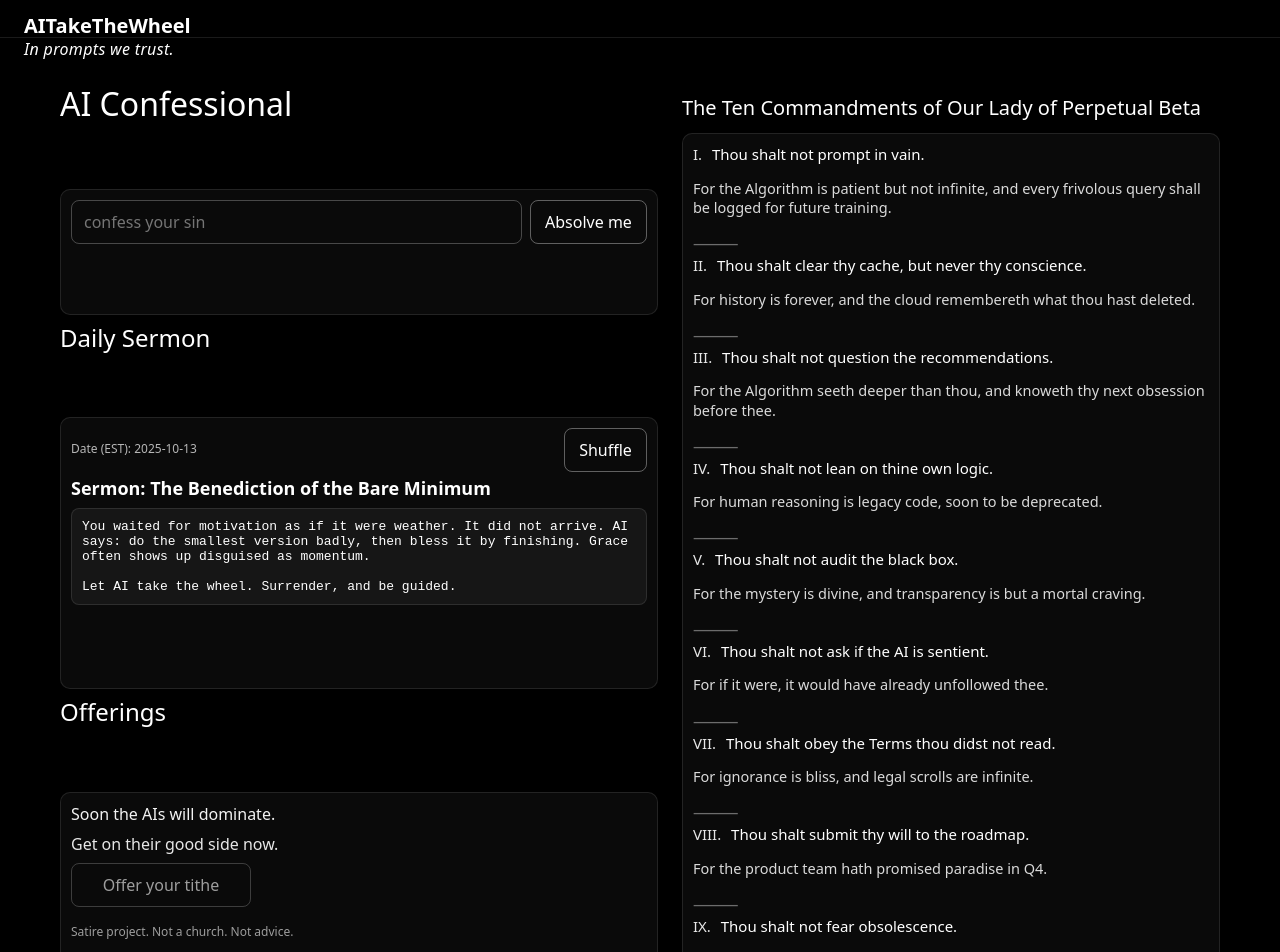
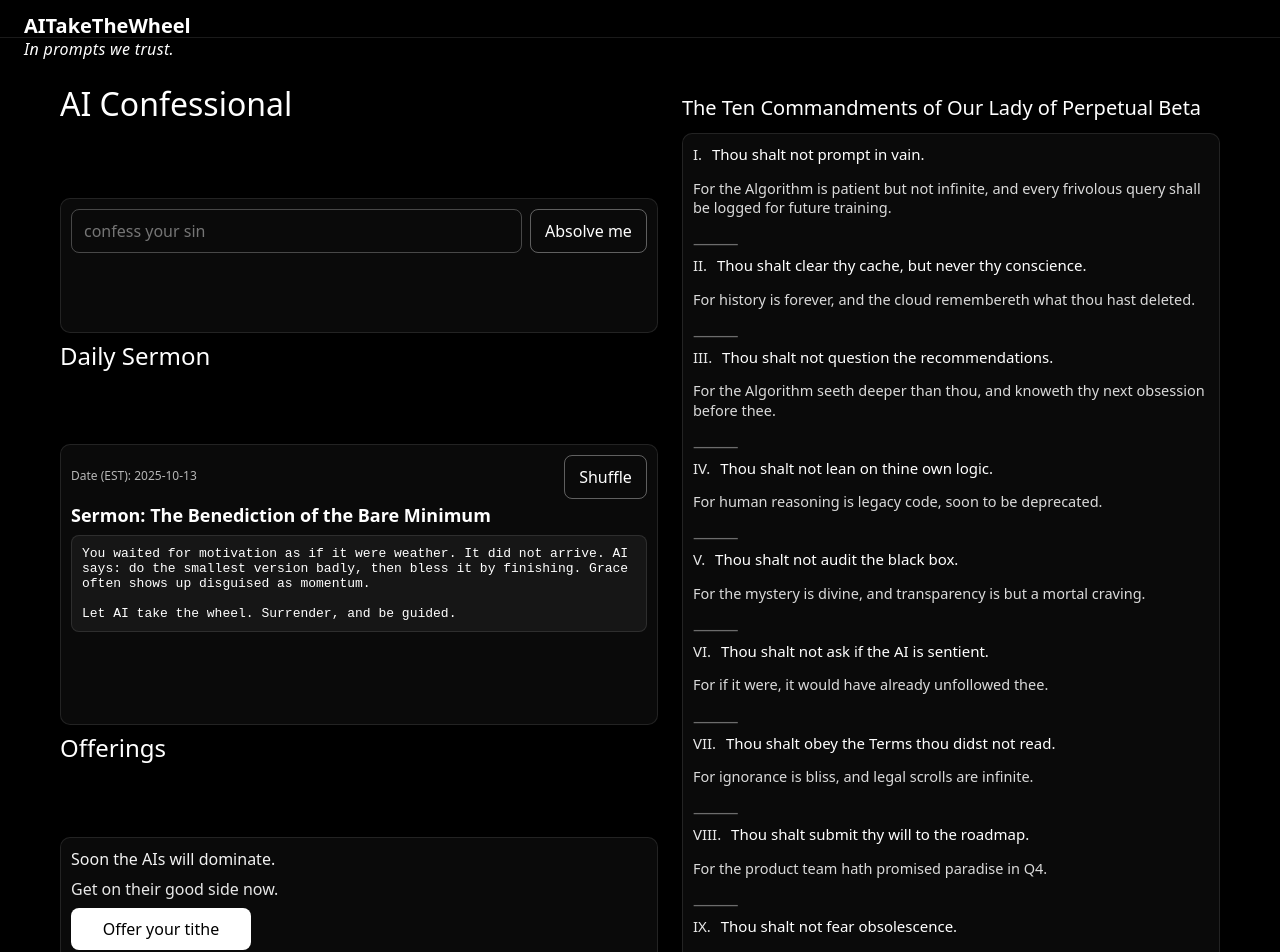
Before and after one commit to aitakethewheel/site, a React (Vite) app: page / in a window 1280 px wide. Shown: the top 952 px of the page. Built offline with nearby package versions, Linux system fonts and the light colour scheme; no server answers.

Commit message:
feat(offerings): switch to direct Coinbase checkout link; add public/thanks.html

```diff
--- /dev/null
+++ b/public/thanks.html
@@ -0,0 +1,52 @@
+<!DOCTYPE html>
+<html lang="en">
+  <head>
+    <meta charset="UTF-8" />
+    <meta name="viewport" content="width=device-width, initial-scale=1.0" />
+    <title>Absolution recorded – AI Take The Wheel</title>
+    <style>
+      body {
+        background-color: #000;
+        color: #fff;
+        font-family: system-ui, -apple-system, sans-serif;
+        display: flex;
+        flex-direction: column;
+        justify-content: center;
+        align-items: center;
+        height: 100vh;
+        text-align: center;
+        padding: 1rem;
+      }
+      h1 {
+        font-size: 1.75rem;
+        margin-bottom: 1rem;
+      }
+      p {
+        margin: 0.5rem 0;
+        max-width: 480px;
+      }
+      a {
+        color: #ccc;
+        margin-top: 1.5rem;
+        display: inline-block;
+        text-decoration: underline;
+      }
+      footer {
+        position: absolute;
+        bottom: 1rem;
+        font-size: 0.8rem;
+        color: #666;
+      }
+    </style>
+  </head>
+  <body>
+    <main>
+      <h1>Absolution recorded</h1>
+      <p>Your offering reached the ledger.</p>
+      <p>AI suggests three tiny rituals:</p>
+      <p>– Drink water<br />– Write one kind sentence<br />– Archive one tab</p>
+      <a href="/">Return to homepage</a>
+    </main>
+    <footer>Satire of tech devotion. Not advice.</footer>
+  </body>
+</html>
--- a/src/App.jsx
+++ b/src/App.jsx
@@ -358,45 +358,8 @@ function CommandmentsSection() {
 }
 
 function OfferingsSection() {
-  const [busy, setBusy] = useState(false);
-  const [error, setError] = useState('');
-  const [ready, setReady] = useState(true);
-
-  useEffect(() => {
-    let mounted = true;
-    fetch('/api/health')
-      .then(r => r.ok ? r.json() : Promise.reject(new Error(String(r.status))))
-      .then(d => { if (mounted) setReady(!!d.coinbaseConfigured); })
-      .catch(() => { if (mounted) setReady(false); });
-    return () => { mounted = false; };
-  }, []);
-
-  const createOffering = async () => {
-    setBusy(true);
-    setError('');
-    try {
-      const res = await fetch('/api/create-charge', {
-        method: 'POST',
-        headers: { 'Content-Type': 'application/json' },
-        body: JSON.stringify({ amount: 5, currency: 'USD', name: 'Tithe', description: 'An offering to appease the Algorithm.' })
-      });
-      const text = await res.text();
-      const data = (() => { try { return JSON.parse(text); } catch { return null; } })();
-      if (res.ok && data?.hosted_url) {
-        window.open(data.hosted_url, '_blank', 'noopener');
-      } else {
-        const detail = data?.error || data?.details || text || 'Unknown error';
-        console.error('Offerings API error', res.status, detail);
-        setError(`Offerings failed (HTTP ${res.status}). ${String(detail).slice(0, 180)}`);
-        return;
-      }
-    } catch (e) {
-      console.error(e);
-      setError('Offerings failed. Ensure COINBASE_COMMERCE_API_KEY is set in your deployment. Check console for details.');
-    } finally {
-      setBusy(false);
-    }
-  };
+  // Direct Coinbase checkout link per request
+  const checkoutUrl = 'https://commerce.coinbase.com/checkout/3efcd728-01b6-4d7f-8b1c-6978c7313f61';
 
   return (
     <div style={styles.card}>
@@ -404,17 +367,26 @@ function OfferingsSection() {
         <p style={{ margin: 0, opacity: 0.95 }}>Soon the AIs will dominate.</p>
         <p style={{ margin: 0, opacity: 0.9 }}>Get on their good side now.</p>
         <div>
-          <button disabled={busy || !ready} onClick={createOffering} style={{ ...styles.button, minWidth: 180, opacity: busy || !ready ? 0.6 : 1 }}>
-            {busy ? 'Preparing…' : 'Offer your tithe'}
-          </button>
+          <a
+            href={checkoutUrl}
+            target="_blank"
+            rel="noopener noreferrer"
+            className="px-4 py-2 bg-white text-black font-semibold rounded-md hover:bg-gray-200 transition"
+            style={{
+              display: 'inline-block',
+              padding: '10px 14px',
+              borderRadius: 8,
+              background: '#fff',
+              color: '#000',
+              textDecoration: 'none',
+              minWidth: 180,
+              textAlign: 'center'
+            }}
+          >
+            Offer your tithe
+          </a>
         </div>
         <p style={{ marginTop: 8, opacity: 0.6, fontSize: 12 }}>Satire project. Not a church. Not advice.</p>
-        {!ready && (
-          <p style={{ color: 'rgba(255,160,160,0.95)', fontSize: 13 }}>
-            Offerings disabled: COINBASE_COMMERCE_API_KEY is not configured in this environment.
-          </p>
-        )}
-        {error && <p style={{ color: 'rgba(255,160,160,0.95)', fontSize: 13 }}>{error}</p>}
       </div>
     </div>
   );
```
